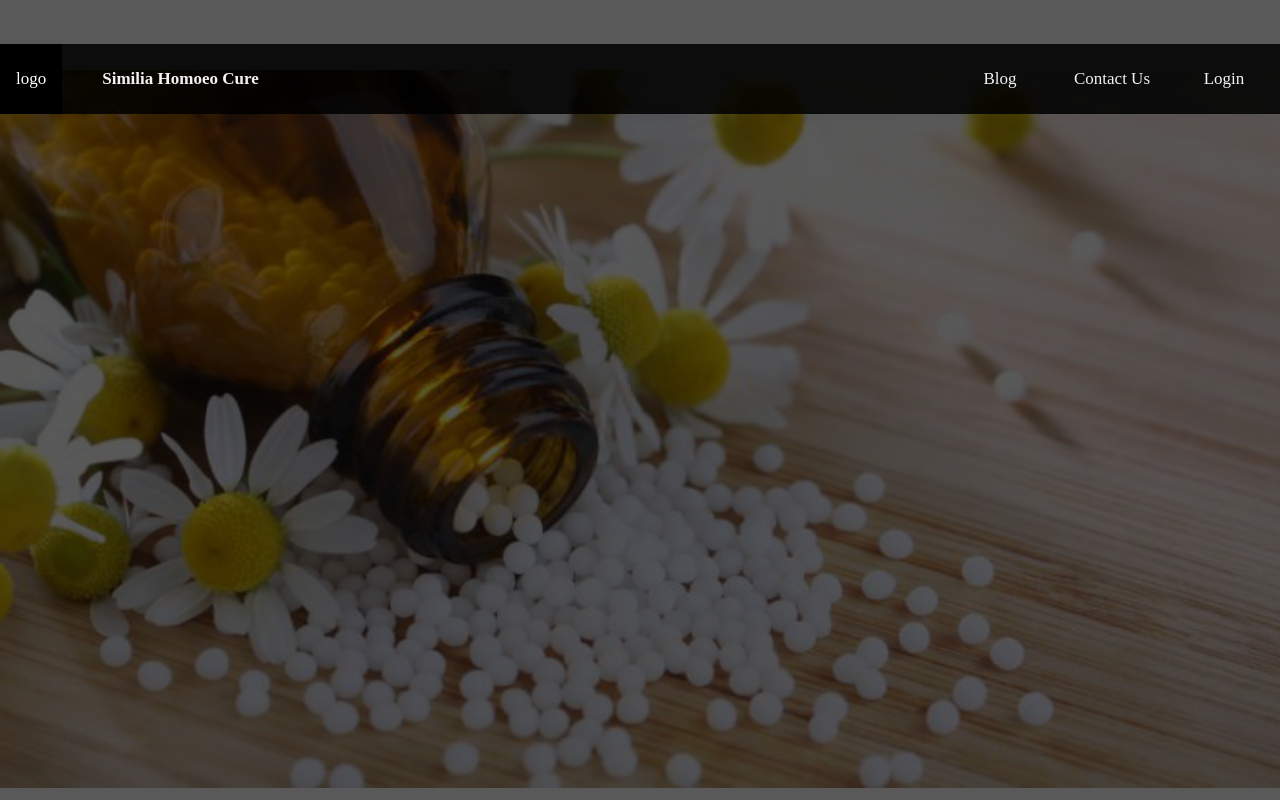
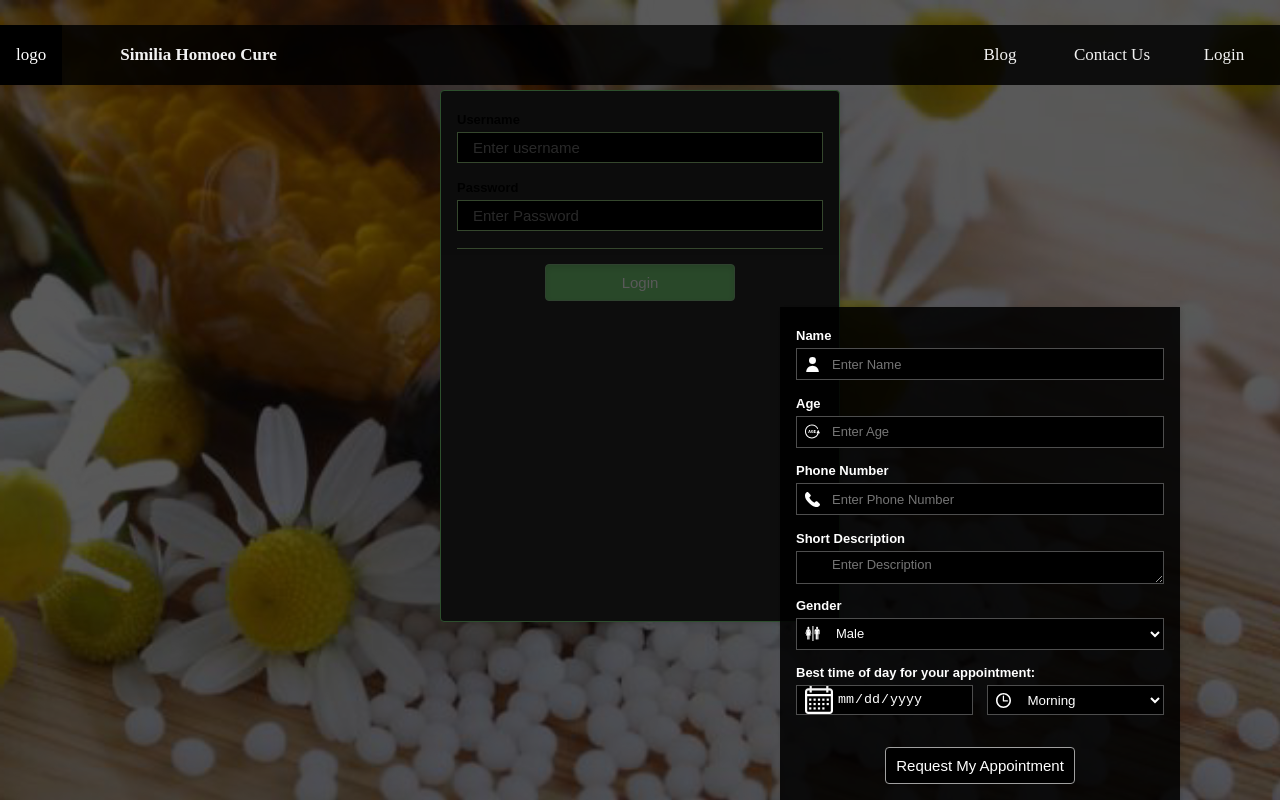
Before and after one commit to sureshak/MedicalPro-Frontend, an Angular app: page / in a window 1280 px wide. Shown: the top 800 px of the page. Built offline with nearby package versions, Linux system fonts and the light colour scheme.

Commit message:
css changes

```diff
--- a/src/app/core/components/home/home.component.css
+++ b/src/app/core/components/home/home.component.css
@@ -1,7 +1,8 @@
 .background-img {
-    /* background-image:url('../../../../assets/images/homepage.jpg'); */
+    background-image:url('../../../../assets/images/homepage.jpg');
     height: 100%;
     width: 100%;
+    position: absolute;
 }
 .background-img img {
     width: 100%;
--- a/src/app/core/components/home/home.component.html
+++ b/src/app/core/components/home/home.component.html
@@ -1,6 +1,8 @@
 <div class="background-img">
   <div class="bgShadow"></div>
+  <!-- <img src="../../../../assets/images/homepage.jpg"> -->
+
   <app-header></app-header>
-  <img src="../../../../assets/images/homepage.jpg">
   <app-appointment></app-appointment>
+  <app-login></app-login>
 </div>
--- a/src/app/layouts/appointment/appointment.component.css
+++ b/src/app/layouts/appointment/appointment.component.css
@@ -6,7 +6,10 @@
 
   .landing-page {
     width: 400px;
-    margin: 90px auto 0;
+    /* margin: 90px auto 0;   */
+    position: absolute;
+    right: 100px;
+    bottom: 0px;
   }
 
   .gender_radio_wrapper{
@@ -119,7 +122,7 @@
     border-radius: 0px;
     box-shadow: 2px 2px 4px 0px rgba(0, 0, 0, 0.1);
     font-family: 'PT Sans', Arial, sans-serif;
-    margin: 20px auto;
+    /* margin: 20px auto; */
   }
 
   .form-appointment input[type=text],
--- a/src/app/layouts/appointment/appointment.component.html
+++ b/src/app/layouts/appointment/appointment.component.html
@@ -33,7 +33,7 @@
 
                 </div>
             </div>
-            <div style="text-align: center; padding-top: 15px; margin-top: 5px;"><input type="submit" value="Request My Appointment" class="wpcf7-form-control wpcf7-submit"><img class="ajax-loader" src="http://www.professionalaudiologicalservices.com/wp-content/plugins/contact-form-7/images/ajax-loader.gif" alt="Sending ..." style="visibility: hidden;"></div>
+            <div style="text-align: center; padding-top: 15px; margin-top: 5px;"><input type="submit" value="Request My Appointment" class="wpcf7-form-control wpcf7-submit"></div>
             <div class="wpcf7-response-output wpcf7-display-none"></div>
          </form>
       </div>
--- a/src/app/layouts/header/header.component.css
+++ b/src/app/layouts/header/header.component.css
@@ -2,8 +2,9 @@
 .topnav {
     background-color: #000000db;
     overflow: hidden;
-    top: 44px;
-    position: relative;
+    top: 25px;
+    position: fixed;
+    width: 100%;
   }
 
   /* Style the links inside the navigation bar */
@@ -11,7 +12,7 @@
     float: left;
     color: #f2f2f2;
     text-align: center;
-    padding: 25px 16px;
+    padding: 20px 16px;
     text-decoration: none;
     font-size: 17px;
   }
@@ -23,6 +24,7 @@
     padding: 2px 40px;
     text-decoration: none;
     font-size: 17px;
+    margin: 18px;
   }
 
   .header-items {
```
